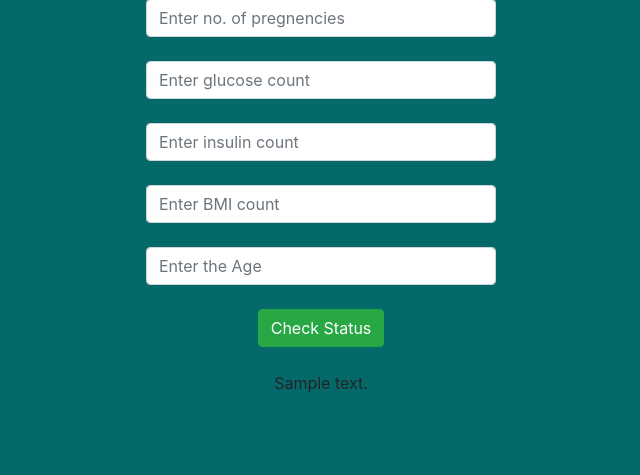
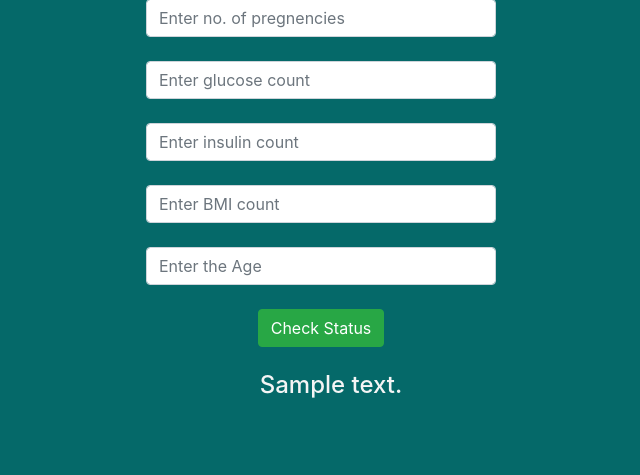
Before and after one commit to vivekbhoj007/Diabetes-Predictor, a Flask app: template templates/diabetes.html in a window 1280 px wide. Shown: the part 157-632 px from the top of the page, without its empty margins (319-959 px from the left). Run offline with Flask 2, Linux system fonts and the light colour scheme; the template is opened without the code that fills it: most values are stand-ins (such as "Sample title", 1, 10 or a date in 2020); parts of the project's set-up code (start-up, migrations or seed data) failed here and were passed over; some libraries are stand-ins or nearby versions.

Commit message:
Update diabetes.html

```diff
--- a/templates/diabetes.html
+++ b/templates/diabetes.html
@@ -18,7 +18,10 @@
       color: whitesmoke ;
       margin-left: 20px;
   }
-
+  h4 {
+        color: whitesmoke;
+        margin-left: 20px;
+    }
   p {
       color: whitesmoke;
       margin-top: 20px;
@@ -64,7 +67,7 @@
                 </button>
             </form>
             <br>
-            {{prediction_text}}
+            <h4>{{prediction_text}}</h4>
         </div>
     <div class="col-sm-4">
       <!--
```
